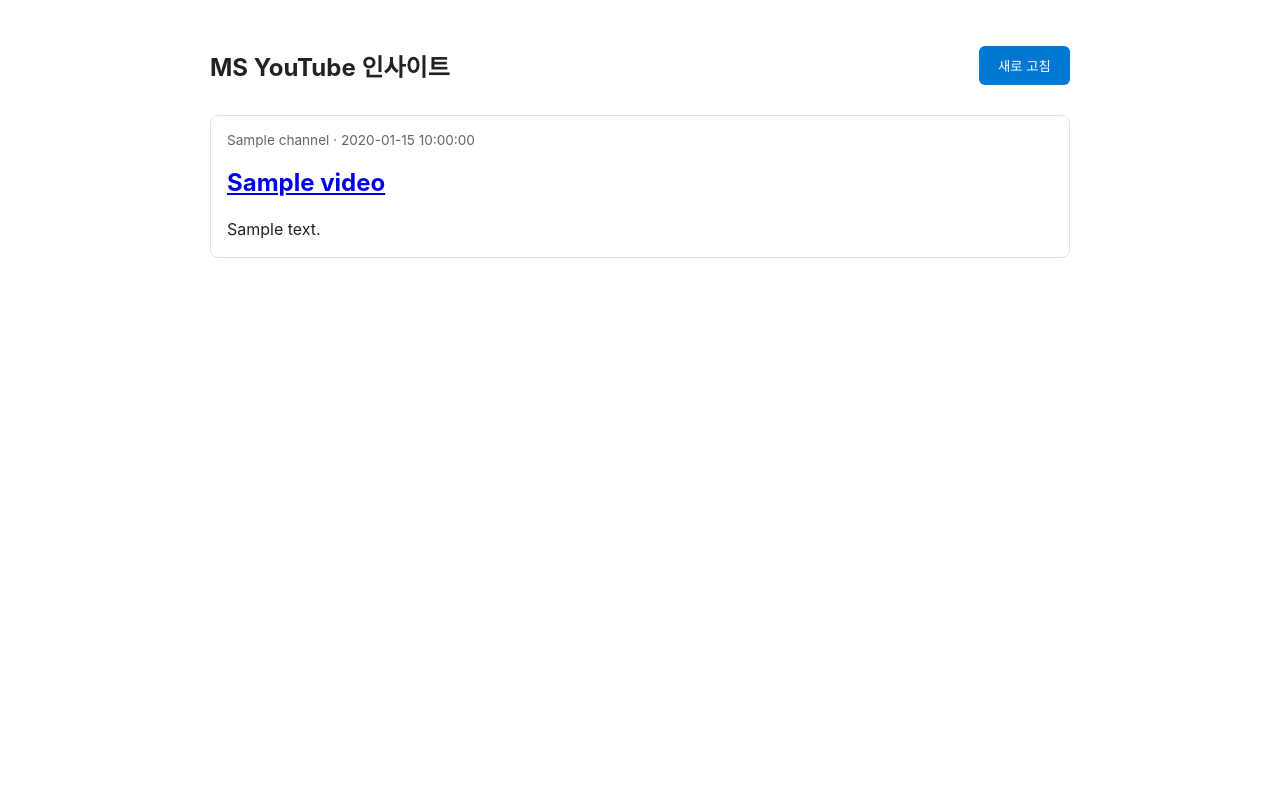
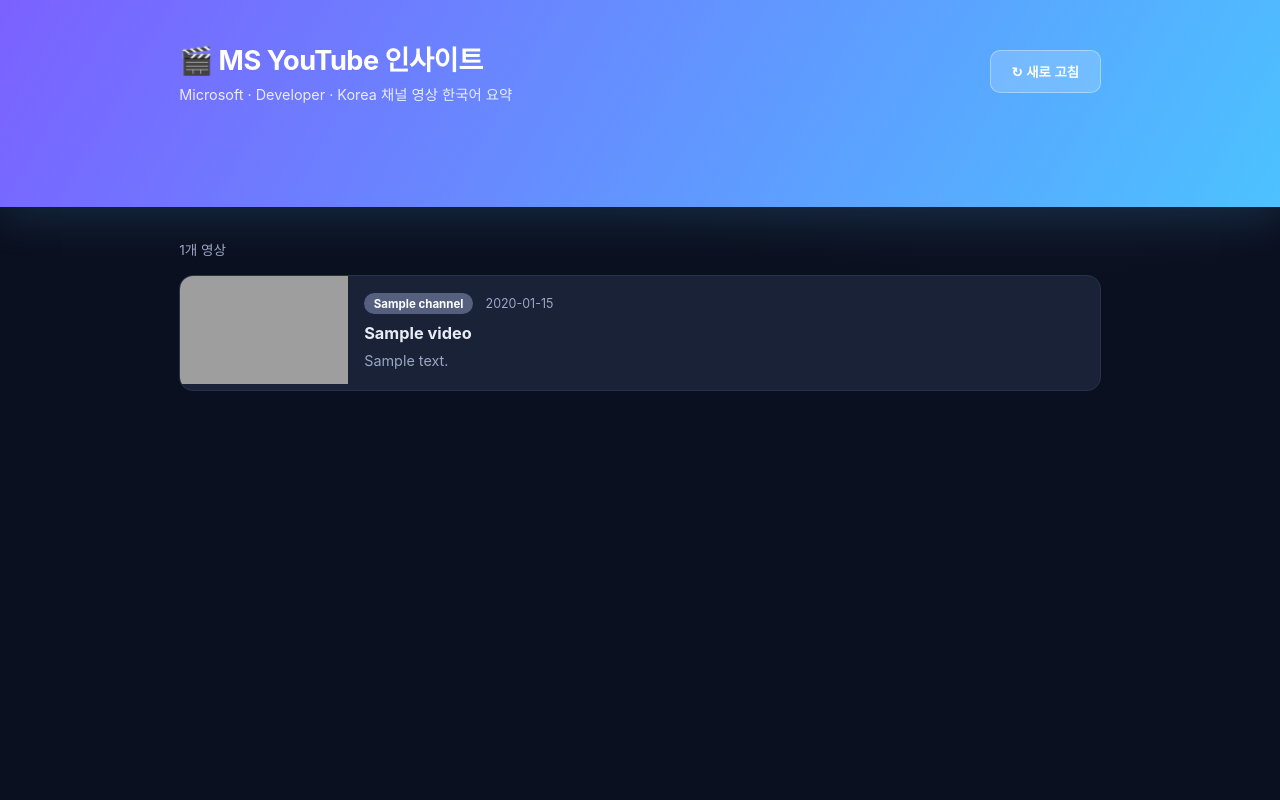
Before and after one commit to ChangJu-Ahn/azure-superpowers, a FastAPI app: template app/templates/index.html in a window 1280 px wide. Run offline with FastAPI, Linux system fonts and the light colour scheme; the template is opened without the code that fills it: most values are stand-ins (such as "Sample title", 1, 10 or a date in 2020); some libraries are stand-ins or nearby versions; grey boxes are pictures that could not be loaded.

Commit message:
feat: 매력적인 다크 그라디언트 UI + 썸네일 카드
Co-authored-by: Copilot <223556219+Copilot@users.noreply.github.com>

```diff
--- a/app/templates/index.html
+++ b/app/templates/index.html
@@ -5,34 +5,69 @@
   <meta name="viewport" content="width=device-width, initial-scale=1">
   <title>MS YouTube 인사이트</title>
   <style>
-    body { font-family: -apple-system, "Segoe UI", sans-serif; max-width: 860px; margin: 2rem auto; padding: 0 1rem; color: #222; }
-    header { display: flex; justify-content: space-between; align-items: center; }
-    h1 { font-size: 1.5rem; }
-    .refresh { background: #0078d4; color: #fff; border: 0; padding: .6rem 1.2rem; border-radius: 6px; cursor: pointer; }
-    .card { border: 1px solid #e1e1e1; border-radius: 8px; padding: 1rem; margin: 1rem 0; }
-    .meta { color: #666; font-size: .85rem; margin-bottom: .5rem; }
-    .summary { white-space: pre-wrap; line-height: 1.5; }
-    .empty { color: #888; }
+    :root {
+      --bg:#0b1020; --card:#1a2238; --line:#283150;
+      --txt:#e8ecf6; --muted:#9aa6c4; --brand:#4cc2ff; --brand2:#7b61ff;
+    }
+    * { box-sizing:border-box; }
+    body { font-family:-apple-system,"Segoe UI",Roboto,sans-serif; margin:0; color:var(--txt);
+      background:radial-gradient(1200px 600px at 80% -10%, #1d2540 0, transparent 60%), var(--bg); min-height:100vh; }
+    .wrap { max-width:960px; margin:0 auto; padding:0 1.2rem 4rem; }
+    .hero { background:linear-gradient(120deg,var(--brand2),var(--brand)); padding:2.4rem 0; margin-bottom:2rem;
+      box-shadow:0 10px 40px rgba(76,194,255,.15); }
+    .hero .wrap { display:flex; justify-content:space-between; align-items:center; gap:1rem; }
+    .hero h1 { font-size:1.7rem; margin:0; color:#fff; letter-spacing:-.5px; }
+    .hero p { margin:.3rem 0 0; color:rgba(255,255,255,.85); font-size:.9rem; }
+    .refresh { background:rgba(255,255,255,.18); color:#fff; border:1px solid rgba(255,255,255,.35);
+      padding:.7rem 1.3rem; border-radius:10px; cursor:pointer; font-weight:600; transition:.15s; }
+    .refresh:hover { background:rgba(255,255,255,.3); transform:translateY(-1px); }
+    .count { color:var(--muted); font-size:.85rem; margin-bottom:1rem; }
+    .grid { display:grid; gap:1.1rem; }
+    .card { display:grid; grid-template-columns:168px 1fr; gap:1rem; background:var(--card);
+      border:1px solid var(--line); border-radius:14px; overflow:hidden; transition:.18s; }
+    .card:hover { border-color:var(--brand); transform:translateY(-2px); box-shadow:0 8px 30px rgba(0,0,0,.35); }
+    .thumb { width:168px; height:108px; object-fit:cover; background:#0d1322; }
+    .body { padding:1rem 1.1rem 1.1rem 0; }
+    .badge { display:inline-block; font-size:.72rem; font-weight:700; padding:.2rem .6rem; border-radius:999px;
+      margin-bottom:.5rem; color:#fff; background:#555f7e; }
+    .date { color:var(--muted); font-size:.78rem; margin-left:.5rem; }
+    .card h2 { font-size:1.02rem; margin:0 0 .4rem; line-height:1.35; }
+    .card h2 a { color:var(--txt); text-decoration:none; }
+    .card h2 a:hover { color:var(--brand); }
+    .summary { color:var(--muted); font-size:.9rem; line-height:1.55; white-space:pre-wrap; }
+    .empty { color:var(--muted); text-align:center; padding:4rem 0; }
+    @media(max-width:600px){ .card{grid-template-columns:1fr} .thumb{width:100%;height:180px} .body{padding:0 1rem 1rem} }
   </style>
 </head>
 <body>
-  <header>
-    <h1>MS YouTube 인사이트</h1>
-    <form action="/refresh" method="post">
-      <button class="refresh" type="submit">새로 고침</button>
-    </form>
-  </header>
-
+  <div class="hero">
+    <div class="wrap">
+      <div>
+        <h1>🎬 MS YouTube 인사이트</h1>
+        <p>Microsoft · Developer · Korea 채널 영상 한국어 요약</p>
+      </div>
+      <form action="/refresh" method="post"><button class="refresh" type="submit">↻ 새로 고침</button></form>
+    </div>
+  </div>
+  <div class="wrap">
     {% if videos %}
+      <div class="count">{{ videos|length }}개 영상</div>
+      <div class="grid">
         {% for v in videos %}
         <div class="card">
-      <div class="meta">{{ v.channel }} · {{ v.published_at }}</div>
+          <img class="thumb" src="https://i.ytimg.com/vi/{{ v.id }}/mqdefault.jpg" alt="" loading="lazy">
+          <div class="body">
+            <span class="badge">{{ v.channel }}</span>
+            <span class="date">{{ v.published_at[:10] }}</span>
             <h2><a href="{{ v.url }}" target="_blank" rel="noopener">{{ v.title }}</a></h2>
             <div class="summary">{{ v.summary or "요약 없음" }}</div>
           </div>
+        </div>
         {% endfor %}
+      </div>
     {% else %}
-    <p class="empty">아직 영상이 없습니다. 새로 고침을 눌러 가져오세요.</p>
+      <p class="empty">아직 영상이 없습니다.<br>'새로 고침'을 눌러 가져오세요.</p>
     {% endif %}
+  </div>
 </body>
 </html>
```
Lines whose indentation alone changed are shown as unchanged.
